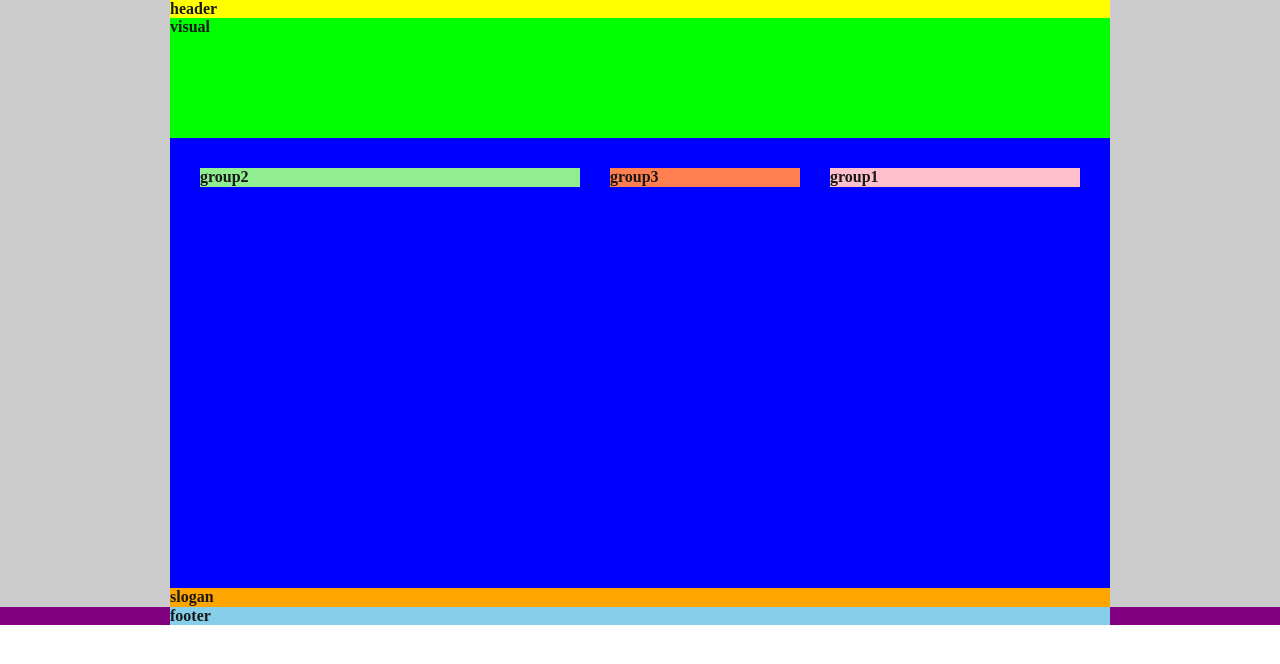
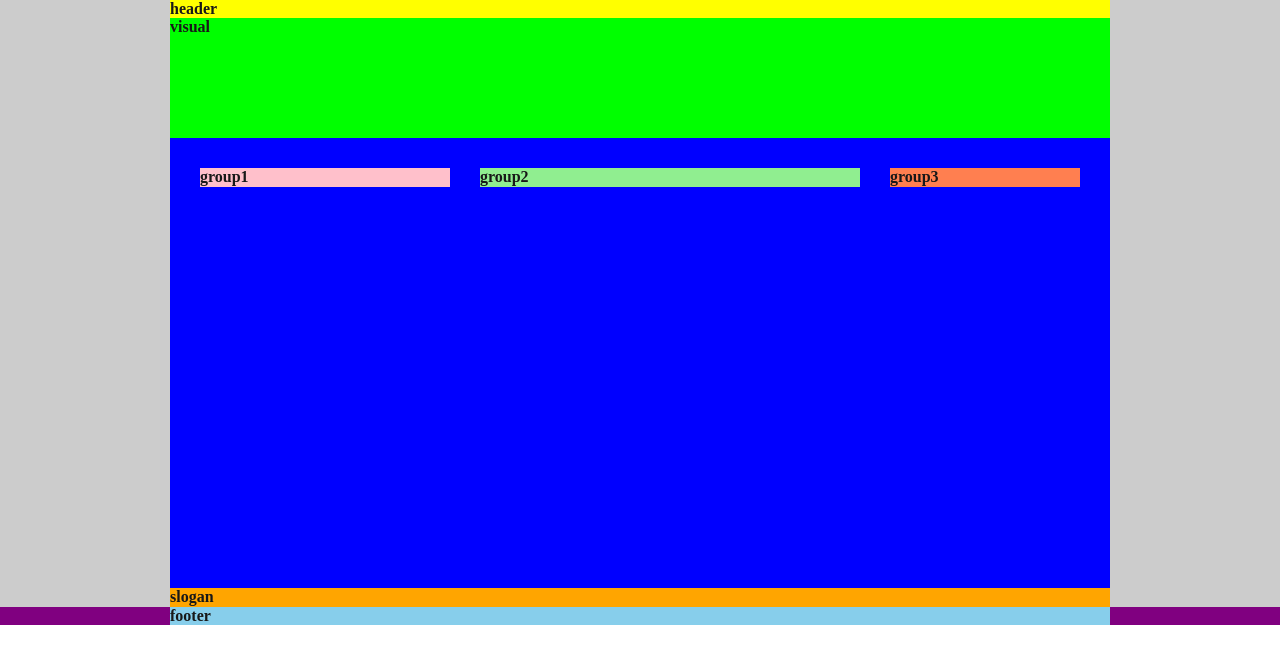
Before and after one commit to seul-yun/FDS17_Fixed, a plain HTML site: page index.html in a window 1280 px wide. Drawn offline with Linux system fonts and the light colour scheme; a web font is replaced by a local one.

Commit message:
가상 요소 선택자를 활용한 플로트 이슈 해결 방법

```diff
--- a/css/style.css
+++ b/css/style.css
@@ -1,6 +1,8 @@
 @import url(./normalize.css);
 @import url(//spoqa.github.io/spoqa-han-sans/css/SpoqaHanSans-kr.css);
-*,* ::before, * ::after {
+*,
+* ::before,
+* ::after {
     box-sizing: border-box;
 }
 html{
@@ -32,8 +34,13 @@ body{
 .main{
     background-color: blue;
     padding: 30px 15px;
-    overflow: hidden;
+    /* overflow: hidden; */
     min-height: 450px;
+}
+.clearfix::after{
+    content: "";
+    clear: both;
+    display: block;
 }
 .group {
     float : left;
@@ -43,7 +50,6 @@ body{
 .group1{
     background-color: pink;
     width: 250px;
-    float: right;
 }
 .group2{
     background-color: lightgreen;
@@ -53,6 +59,9 @@ body{
     background-color: coral;
     width: 190px;
 }
+/* .clearfix{
+    clear: both;
+} */
 .slogan{
     background-color: orange;
 }
--- a/index.html
+++ b/index.html
@@ -9,7 +9,7 @@
     <div class="container">
         <header class="header">header</header>
         <div class="visual">visual</div>
-        <main class="main">
+        <main class="main clearfix">
             <div class="group group1">group1</div>
             <div class="group group2">group2</div>
             <div class="group group3">group3</div>
```
